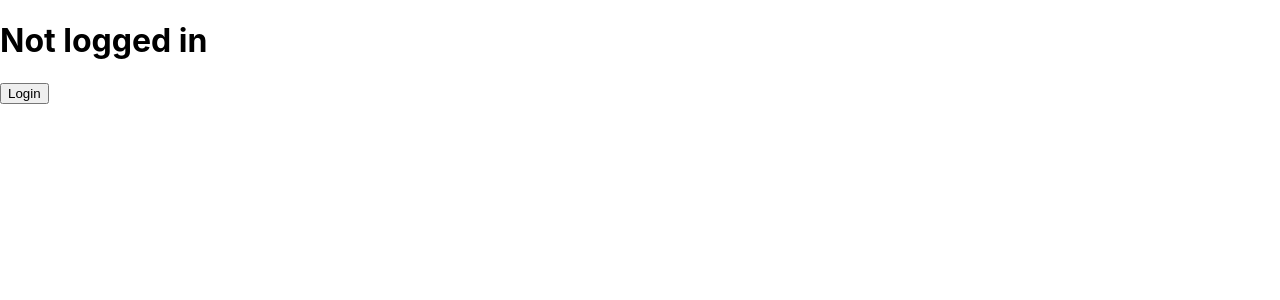
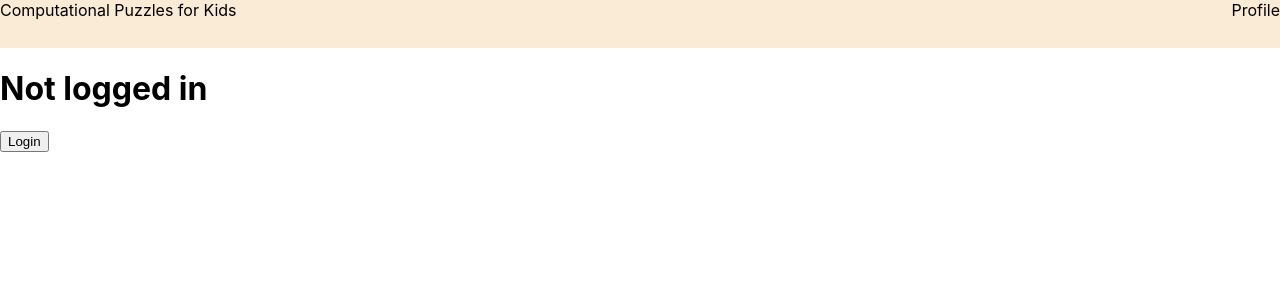
Before and after one commit to Computational-Puzzles/ComputationalPuzzles, a Next.js app: page / in a window 1280 px wide. Shown: the top 300 px of the page. Built offline with nearby package versions, Linux system fonts and the light colour scheme; no server answers.

Commit message:
Add folder

```diff
--- /dev/null
+++ b/src/components/Global/Header/Header.component.scss
@@ -0,0 +1,9 @@
+.header {
+    width: 100vw;
+    height: 6vh;
+    background-color: antiquewhite;
+    display: flex;
+    flex-direction: row;
+    flex-wrap: wrap;
+    justify-content: space-between;
+}
--- /dev/null
+++ b/src/components/Global/Header/index.tsx
@@ -0,0 +1,22 @@
+import * as React from 'react';
+
+import './Header.component.scss';
+
+type HeaderProps = {
+    profilePicture?: string;
+}
+
+const Header = ({ profilePicture }: HeaderProps) => {
+    return (
+        <div className="header">
+            <div className="header-title">
+               Computational Puzzles for Kids
+            </div>
+            <div className="profile-wrap">
+                Profile
+            </div>
+        </div>
+    );
+}
+
+export default Header;
--- a/src/pages/index.tsx
+++ b/src/pages/index.tsx
@@ -1,5 +1,6 @@
 import React from 'react';
 import { signIn, signOut, useSession } from 'next-auth/react';
+import Header from '../components/Global/Header';
 
 const Home: React.FC = () => {
   const { data: session, status } = useSession();
@@ -14,6 +15,7 @@ const Home: React.FC = () => {
   }
   return (
     <>
+      <Header />
       <h1>Not logged in</h1>
       <button onClick={() => signIn()}>Login</button>
     </>
--- a/tsconfig.json
+++ b/tsconfig.json
@@ -23,7 +23,7 @@
     "jsx": "preserve"
   },
   "include": [
-    "src"
+    "src",
   ],
   "exclude": [
     "node_modules"
```
